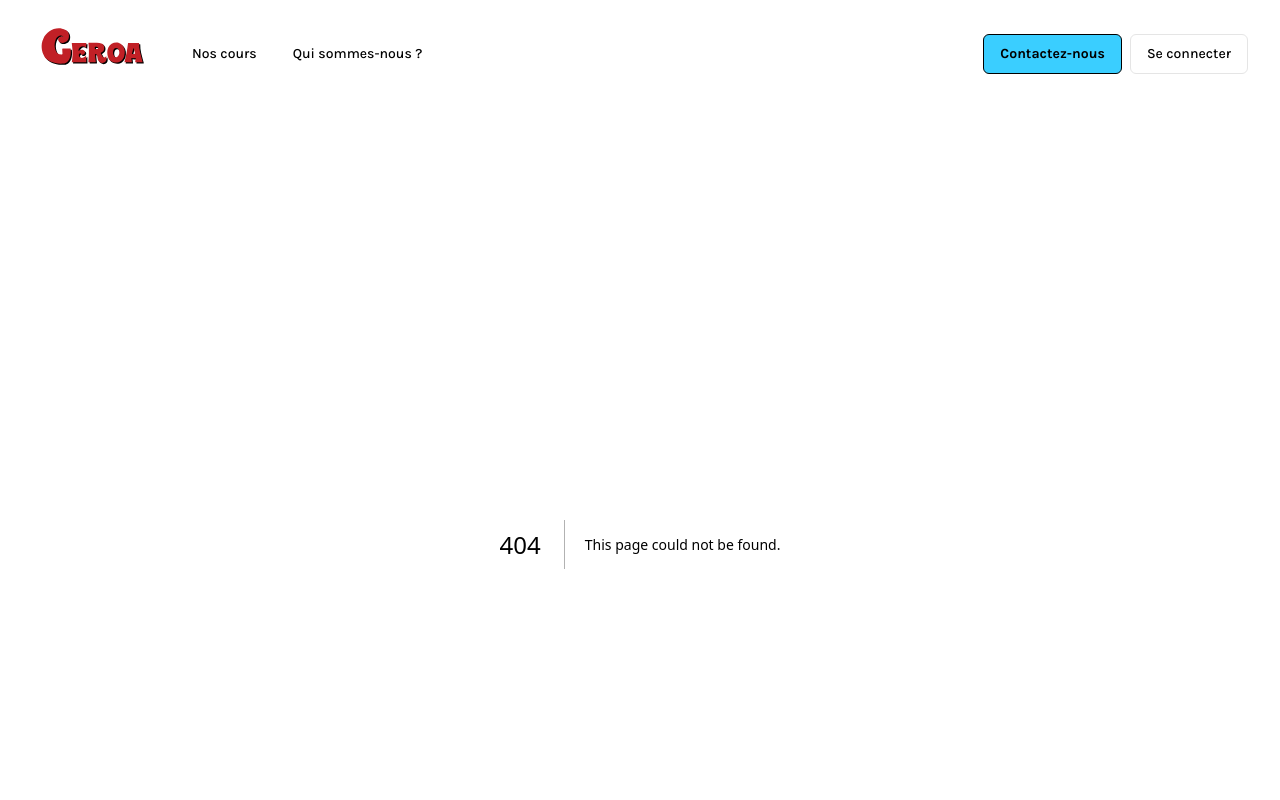
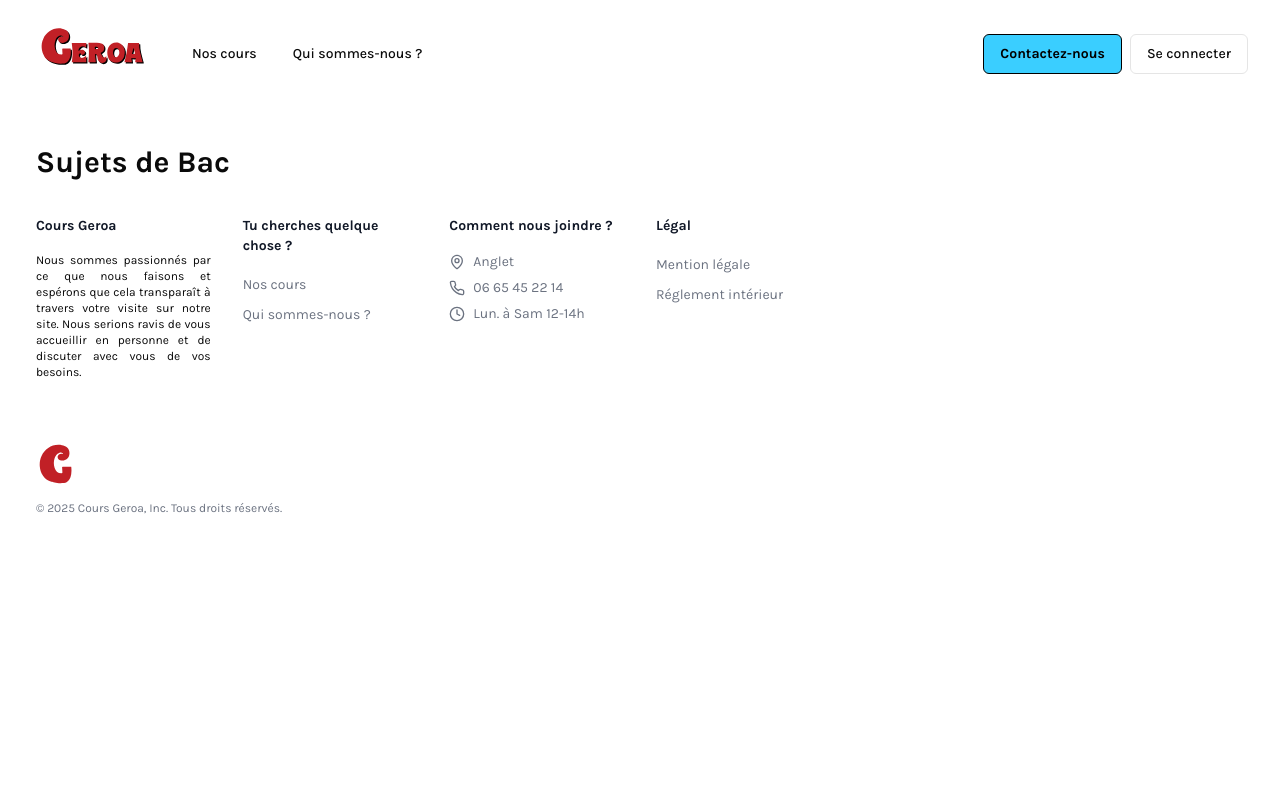
Before and after one commit to clemencefrz/cours-geroa, a Next.js app: page /sujets-de-bac in a window 1280 px wide. Before the commit this address had no page. Shown: the top 800 px of the page. Built offline with nearby package versions, Linux system fonts and the light colour scheme.

Commit message:
Création de la page

```diff
--- /dev/null
+++ b/src/app/sujets-de-bac/page.tsx
@@ -0,0 +1,10 @@
+import { Metadata } from "next";
+
+export const metadata: Metadata = {
+  title: "Sujets de Bac - Cours Geroa",
+  description: "Retrouvez ici les sujets de Bac.",
+};
+
+export default function Page() {
+  return <h1 className="text-3xl font-bold">Sujets de Bac</h1>;
+}
```
